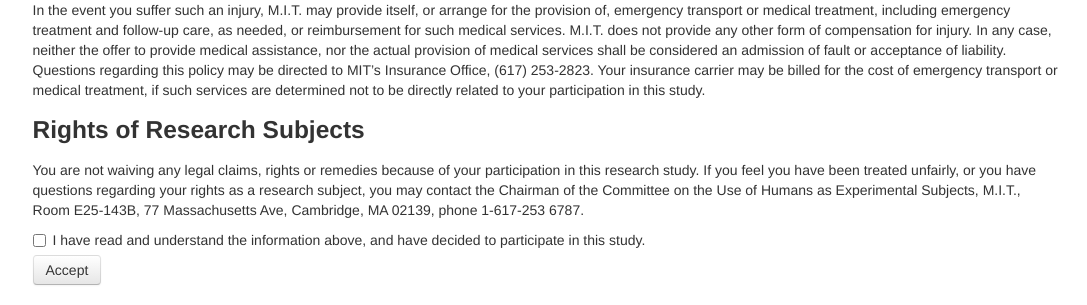
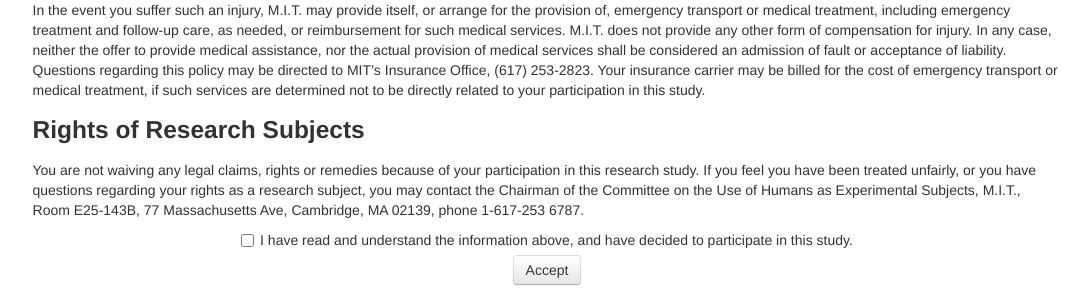
Before and after one commit to leibatt/user_study, a Flask app: template app/templates/forms/consent_form.html in a window 1280 px wide. Shown: the part 1510-1815 px from the top of the page, without its empty margins (93-1180 px from the left). Run offline with Flask 2, Linux system fonts and the light colour scheme; the template is opened without the code that fills it, so the values that code supplies are empty; parts of the project's set-up code (start-up, migrations or seed data) failed here and were passed over; some libraries are stand-ins or nearby versions.

Commit message:
centered consent checkbox and button on consent form

```diff
--- /dev/null
+++ b/app/static/css/consent.css
@@ -0,0 +1,10 @@
+form#done-button {
+	text-align: center;
+}
+
+#consent-div input {
+	float: none;
+	vertical-align: middle;
+	margin-right: 6px;
+	margin-top: -2px;
+}
--- a/app/templates/forms/consent_form.html
+++ b/app/templates/forms/consent_form.html
@@ -1,14 +1,7 @@
 {% extends "instructions.html" %}
 {% block my_stylesheets %}
 	{{super()}}
-	<style>
-		form#done-button {
-			/*text-align: center;*/
-			display:block;
-			margin-right: auto;
-			margin-left: auto;
-		}
-	</style>
+	<link rel="stylesheet" type="text/css" href="{{url_for('static',filename='css/consent.css')}}" >
 {% endblock %}
 {% block title %}Consent Form{% endblock %}
 {% block header %}CONSENT TO PARTICIPATE IN NON-BIOMEDICAL RESEARCH{% endblock %}
@@ -126,9 +119,11 @@
 	{{ super() }}
 {% endblock %}
 {% block form_content %}
-		<label id="consent-check-label" class="checkbox">
-			<input id="consent-check" name="consent-check" type="checkbox"/>I have read and understand the information above, and have decided to participate in this study.
-		</label>
+		<div id="consent-div">
+			<label id="consent-check-label" class="checkbox">
+				<input id="consent-check" name="consent-check" type="checkbox"/>I have read and understand the information above, and have decided to participate in this study.
+			</label>
+		</div>
 		{{ super() }}
 	</form>
 {% endblock %}
```
